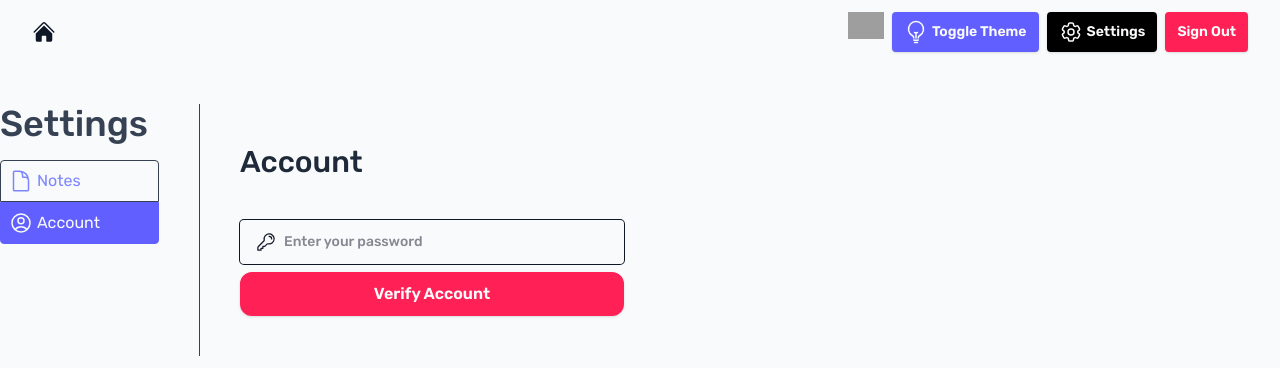
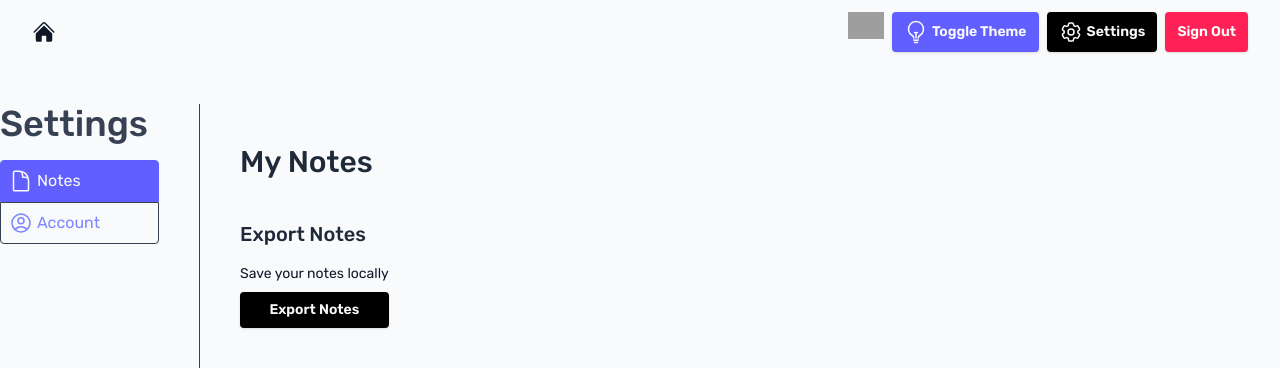
Before and after one commit to Oded2/Ninja-Notes, a Next.js app: page /settings in a window 1280 px wide. Shown: the top 368 px of the page. Built offline with nearby package versions, Linux system fonts and the light colour scheme; no server answers; sample sign-in values are in the browser's storage; grey boxes are pictures that could not be loaded.

Commit message:
Add option to export notes

```diff
--- a/package.json
+++ b/package.json
@@ -16,6 +16,7 @@
     "firebase": "^11.9.1",
     "framer-motion": "^12.18.1",
     "idb-keyval": "^6.2.2",
+    "jszip": "^3.10.1",
     "next": "15.3.4",
     "react": "^19.0.0",
     "react-dom": "^19.0.0",
--- a/src/components/clients/SettingsClient.tsx
+++ b/src/components/clients/SettingsClient.tsx
@@ -28,6 +28,7 @@ import {
   findDefaultListId,
   generateSalt,
   handleError,
+  zipAndDownloadJSON,
 } from '@/lib/helpers';
 import { useToastStore } from '@/lib/stores/toastStore';
 import { useConfirmStore } from '@/lib/stores/confirmStore';
@@ -49,7 +50,7 @@ import {
 import { useInputStore } from '@/lib/stores/inputStore';
 
 export default function SettingsClient() {
-  const [tab, setTab] = useState(1);
+  const [tab, setTab] = useState(0);
 
   return (
     <div className="flex flex-col sm:flex-row">
@@ -165,7 +166,53 @@ function FieldSector({ header, children }: FieldSectorProps) {
 }
 
 function NotesManager() {
-  return <TabLayout header="My Notes">Coming soon...</TabLayout>;
+  const notes = useContentStore((state) => state.notes);
+  const lists = useContentStore((state) => state.lists);
+  const [inProgress, setInProgress] = useState(false);
+
+  const handleExport = async () => {
+    if (inProgress) return;
+    setInProgress(true);
+    try {
+      await zipAndDownloadJSON(
+        [
+          {
+            filename: 'notes.json',
+            data: notes,
+          },
+          {
+            filename: 'collections.json',
+            data: lists,
+          },
+        ],
+        'account-data.zip',
+      );
+    } catch (e) {
+      handleError(e);
+    } finally {
+      setInProgress(false);
+    }
+  };
+
+  return (
+    <TabLayout header="My Notes">
+      <div className="flex flex-col">
+        <FieldSector header="Export Notes">
+          <div className="flex max-w-lg flex-col gap-2">
+            <p className="text-sm">Save your notes locally</p>
+            <Button
+              small
+              style="black"
+              disabled={inProgress}
+              onClick={handleExport}
+            >
+              Export Notes
+            </Button>
+          </div>
+        </FieldSector>
+      </div>
+    </TabLayout>
+  );
 }
 
 function AccountManager() {
@@ -368,13 +415,13 @@ function AccountSettings() {
         </form>
       </FieldSector>
       <FieldSector header="Delete Account">
-        <div className="flex max-w-lg flex-col">
+        <div className="flex max-w-lg flex-col gap-2">
           <p className="text-sm">
             This account has {notesLength.toLocaleString()} notes associated
             with it. Deleting your account will permanently remove all notes and
             cannot be undone.
           </p>
-          <div className="mx-auto mt-2 flex gap-1">
+          <div className="mx-auto flex gap-1">
             <Button
               style="neutral"
               small
--- a/src/lib/helpers.ts
+++ b/src/lib/helpers.ts
@@ -3,6 +3,7 @@ import { useToastStore } from './stores/toastStore';
 import { firebaseErrorTypeGuard } from './typeguards';
 import { List } from './types';
 import { defaultListName } from './constants';
+import JSZip from 'jszip';
 
 export const cleanSearch = (text: string) => {
   // The purpose of this function is to "forgive" the user for any punctuation while searching
@@ -199,3 +200,27 @@ function base64ToUint8Array(b64: string): Uint8Array {
   }
   return bytes;
 }
+
+export async function zipAndDownloadJSON(
+  files: { filename: string; data: any[] }[],
+  zipFilename: string,
+) {
+  // Must be used in a client component
+  const zip = new JSZip();
+  files.forEach(({ filename, data }) => {
+    const json = JSON.stringify(data, null, 2);
+    console.log(data);
+    zip.file(filename, json);
+  });
+  const content = await zip.generateAsync({ type: 'blob' });
+
+  const url = URL.createObjectURL(content);
+  const a = document.createElement('a');
+  a.href = url;
+  a.download = zipFilename;
+
+  document.body.appendChild(a);
+  a.click();
+  document.body.removeChild(a);
+  URL.revokeObjectURL(url);
+}
```
Also changed, not shown: 1 other file (tests, documents, lock files or other folders).
